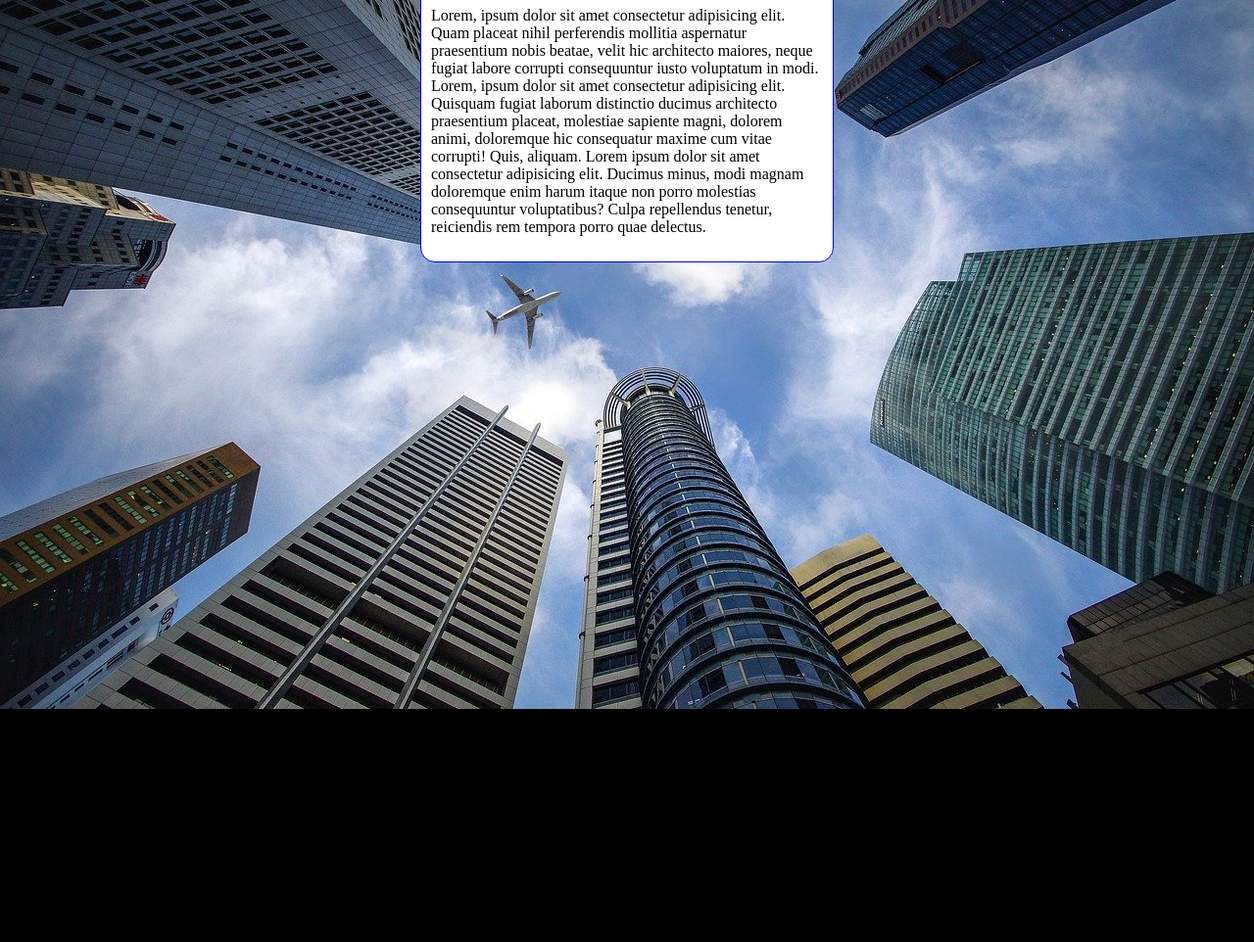
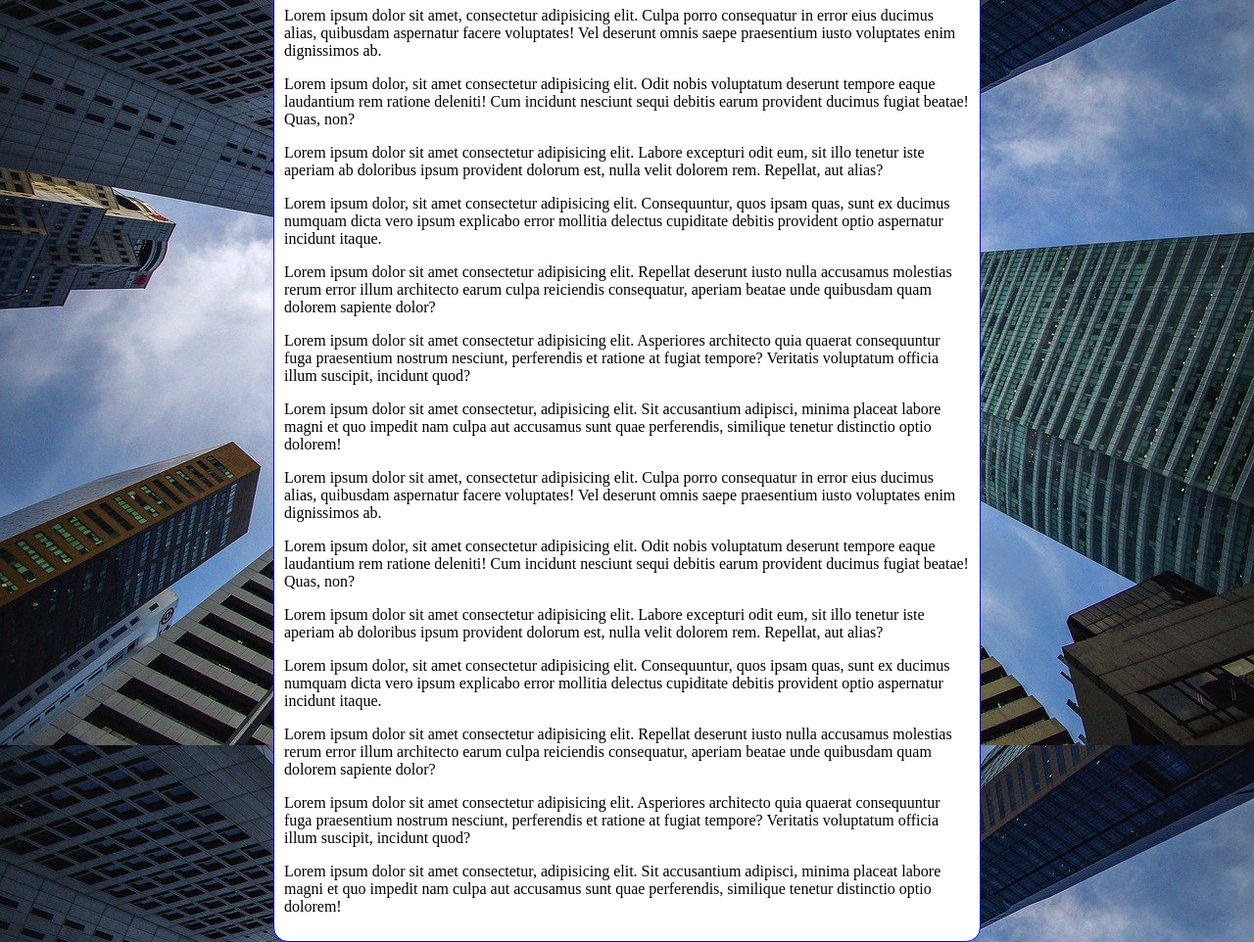
Before and after one commit to Raphaelbgz/HTML-CSS, a plain HTML site: page Exercícios/ex022/fundo006.html in a window 1280 px wide. Shown: the part 92-1054 px from the top of the page at 98% size. Before the commit the page ends 816 px from the top, so only its background shows below. Drawn offline with Linux system fonts and the light colour scheme.

Commit message:
novo exercício

```diff
--- a/Exercícios/ex022/fundo006.html
+++ b/Exercícios/ex022/fundo006.html
@@ -9,12 +9,23 @@
             height: 100vh;
             background-color: black;
             background-image: url('imagens/wallpaper002.jpg');
-            background-position: center top;
+            background-position: center center;
             background-size: cover;
-        }
+            background-repeat: repeat-y;
+            background-attachment: fixed;
+
+
+        /* Shorthand - background
+        color > image > position > repeat > [size]
+        > attachment
+        */
+            background: black url('imagens/wallpaper002.png')
+            center center no-repeat cover fixed;
+    }
+
         main{
             background-color: white;
-            width: 400px;
+            max-width: 700px;
             padding: 10px;
             margin: auto;
             border: 1px solid blue;
@@ -25,7 +36,20 @@
 <body>
     <main>
         <h1>teste de imagem de fundo</h1>
-        <p>Lorem, ipsum dolor sit amet consectetur adipisicing elit. Quam placeat nihil perferendis mollitia aspernatur praesentium nobis beatae, velit hic architecto maiores, neque fugiat labore corrupti consequuntur iusto voluptatum in modi. Lorem, ipsum dolor sit amet consectetur adipisicing elit. Quisquam fugiat laborum distinctio ducimus architecto praesentium placeat, molestiae sapiente magni, dolorem animi, doloremque hic consequatur maxime cum vitae corrupti! Quis, aliquam. Lorem ipsum dolor sit amet consectetur adipisicing elit. Ducimus minus, modi magnam doloremque enim harum itaque non porro molestias consequuntur voluptatibus? Culpa repellendus tenetur, reiciendis rem tempora porro quae delectus.</p>
+        <p>Lorem ipsum dolor sit amet, consectetur adipisicing elit. Culpa porro consequatur in error eius ducimus alias, quibusdam aspernatur facere voluptates! Vel deserunt omnis saepe praesentium iusto voluptates enim dignissimos ab.</p>
+        <p>Lorem ipsum dolor, sit amet consectetur adipisicing elit. Odit nobis voluptatum deserunt tempore eaque laudantium rem ratione deleniti! Cum incidunt nesciunt sequi debitis earum provident ducimus fugiat beatae! Quas, non?</p>
+        <p>Lorem ipsum dolor sit amet consectetur adipisicing elit. Labore excepturi odit eum, sit illo tenetur iste aperiam ab doloribus ipsum provident dolorum est, nulla velit dolorem rem. Repellat, aut alias?</p>
+        <p>Lorem ipsum dolor, sit amet consectetur adipisicing elit. Consequuntur, quos ipsam quas, sunt ex ducimus numquam dicta vero ipsum explicabo error mollitia delectus cupiditate debitis provident optio aspernatur incidunt itaque.</p>
+        <p>Lorem ipsum dolor sit amet consectetur adipisicing elit. Repellat deserunt iusto nulla accusamus molestias rerum error illum architecto earum culpa reiciendis consequatur, aperiam beatae unde quibusdam quam dolorem sapiente dolor?</p>
+        <p>Lorem ipsum dolor sit amet consectetur adipisicing elit. Asperiores architecto quia quaerat consequuntur fuga praesentium nostrum nesciunt, perferendis et ratione at fugiat tempore? Veritatis voluptatum officia illum suscipit, incidunt quod?</p>
+        <p>Lorem ipsum dolor sit amet consectetur, adipisicing elit. Sit accusantium adipisci, minima placeat labore magni et quo impedit nam culpa aut accusamus sunt quae perferendis, similique tenetur distinctio optio dolorem!</p>
+        <p>Lorem ipsum dolor sit amet, consectetur adipisicing elit. Culpa porro consequatur in error eius ducimus alias, quibusdam aspernatur facere voluptates! Vel deserunt omnis saepe praesentium iusto voluptates enim dignissimos ab.</p>
+        <p>Lorem ipsum dolor, sit amet consectetur adipisicing elit. Odit nobis voluptatum deserunt tempore eaque laudantium rem ratione deleniti! Cum incidunt nesciunt sequi debitis earum provident ducimus fugiat beatae! Quas, non?</p>
+        <p>Lorem ipsum dolor sit amet consectetur adipisicing elit. Labore excepturi odit eum, sit illo tenetur iste aperiam ab doloribus ipsum provident dolorum est, nulla velit dolorem rem. Repellat, aut alias?</p>
+        <p>Lorem ipsum dolor, sit amet consectetur adipisicing elit. Consequuntur, quos ipsam quas, sunt ex ducimus numquam dicta vero ipsum explicabo error mollitia delectus cupiditate debitis provident optio aspernatur incidunt itaque.</p>
+        <p>Lorem ipsum dolor sit amet consectetur adipisicing elit. Repellat deserunt iusto nulla accusamus molestias rerum error illum architecto earum culpa reiciendis consequatur, aperiam beatae unde quibusdam quam dolorem sapiente dolor?</p>
+        <p>Lorem ipsum dolor sit amet consectetur adipisicing elit. Asperiores architecto quia quaerat consequuntur fuga praesentium nostrum nesciunt, perferendis et ratione at fugiat tempore? Veritatis voluptatum officia illum suscipit, incidunt quod?</p>
+        <p>Lorem ipsum dolor sit amet consectetur, adipisicing elit. Sit accusantium adipisci, minima placeat labore magni et quo impedit nam culpa aut accusamus sunt quae perferendis, similique tenetur distinctio optio dolorem!</p>
     </main>
 </body>
 </html>
```
Also changed, not shown: Exercícios/ex022/fundo007.html (added, +41 -0 lines).
